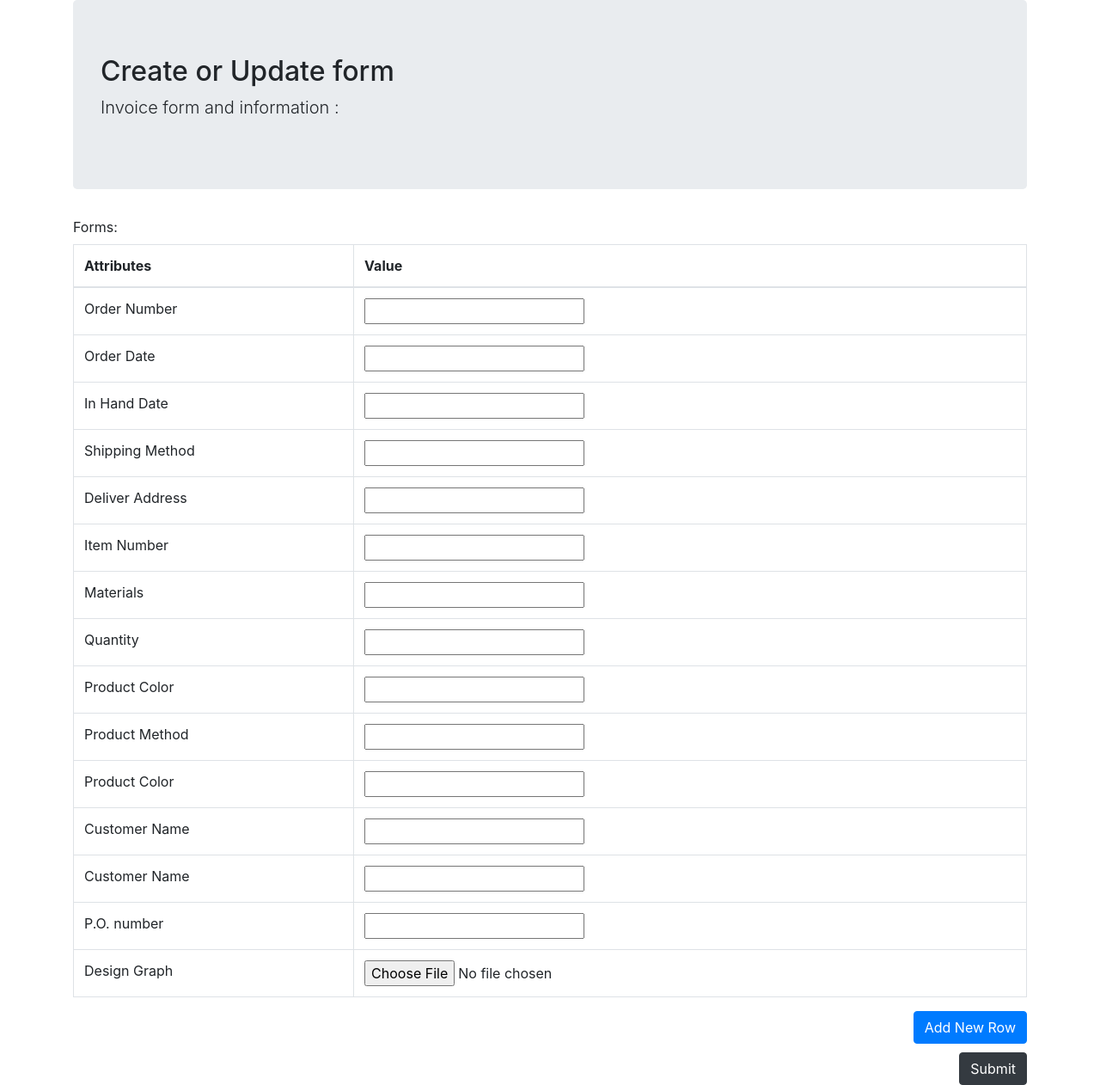
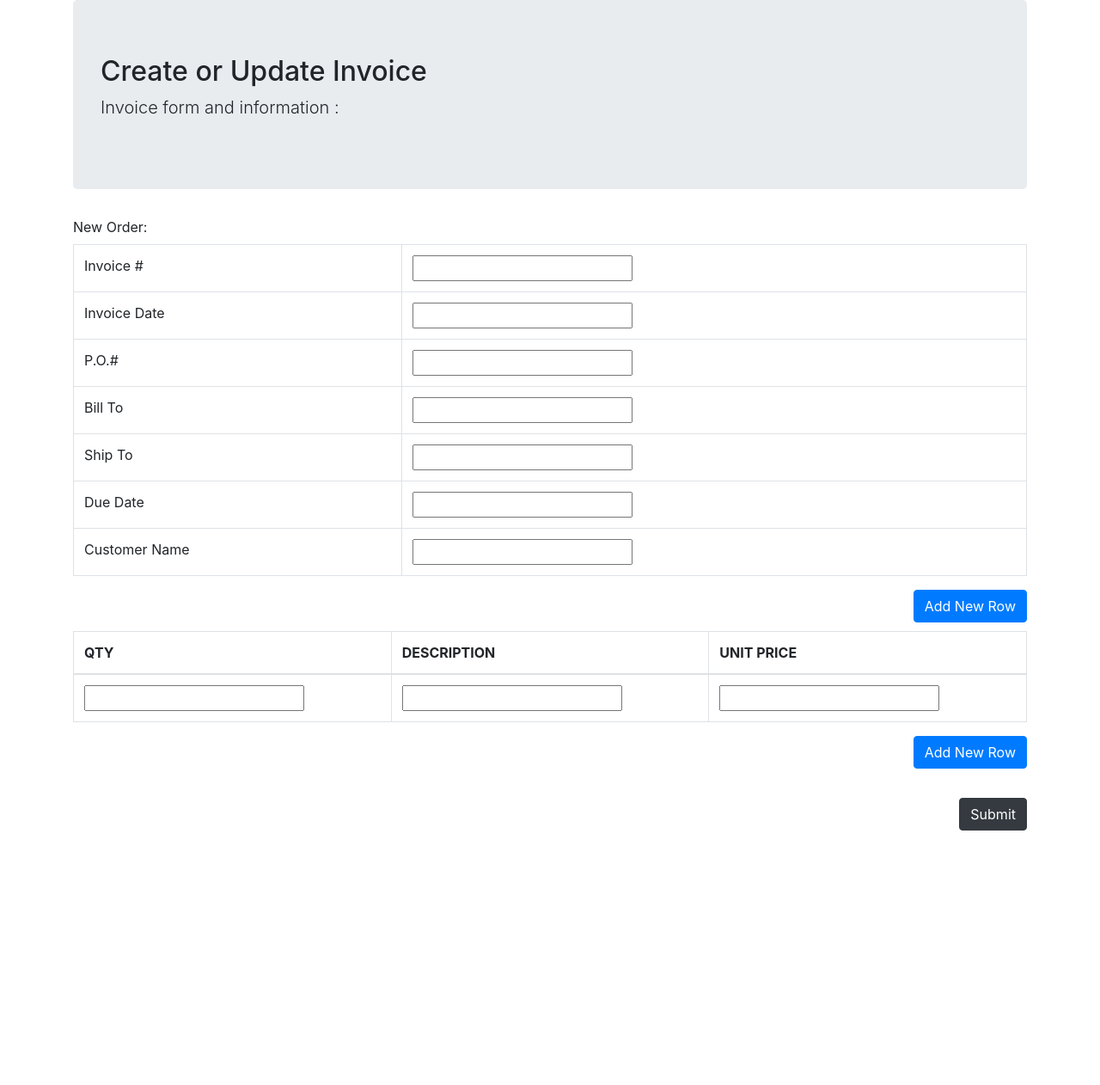
Before and after one commit to cdc542559455/webapp, a Django app: template basic_app/templates/basic_app/staff_in_usa_create_invoice.html in a window 1280 px wide. Shown: the part 56-1318 px from the top of the page at 86% size. After the commit the page ends 1022 px from the top, so only its background shows below. Run offline with Django 3.2, Linux system fonts and the light colour scheme; the template is opened without the code that fills it, so the values that code supplies are empty; some libraries are stand-ins or nearby versions; some web fonts are replaced.

Commit message:
add create invoice

```diff
--- a/basic_app/static/js/staff_in_USA.js
+++ b/basic_app/static/js/staff_in_USA.js
@@ -11,3 +11,21 @@ function addRow() {
     newRow.appendChild(newTH2);
     parent.appendChild(newRow);
 }
+
+function addDetail(){
+    var parent = document.getElementById("detailbody");
+    var newRow = document.createElement("TR");
+    var newTH1 = document.createElement("TH");
+    var newTH2 = document.createElement("TH");
+    var newTH3 = document.createElement("TH");
+    var newInput1 = document.createElement("INPUT");
+    var newInput2 = document.createElement("INPUT");
+    var newInput3 = document.createElement("INPUT");
+    newTH1.appendChild(newInput1);
+    newTH2.appendChild(newInput2);
+    newTH3.appendChild(newInput3);
+    newRow.appendChild(newTH1);
+    newRow.appendChild(newTH2);
+    newRow.appendChild(newTH3);
+    parent.appendChild(newRow);
+}
--- a/basic_app/templates/basic_app/staff_in_usa_create_invoice.html
+++ b/basic_app/templates/basic_app/staff_in_usa_create_invoice.html
@@ -6,90 +6,79 @@
     <script src="{% static 'js/staff_in_USA.js' %}"></script>
 {% endblock %}
 <div class="jumbotron">
-  <h2 id = "myh2">Create or Update form</h2>
+    <h2 id = "myh2">Create or Update Invoice</h2>
     <p class="lead" id="myp">Invoice form and information :</p>
 </div>
 
 <form action="#" method="post" id="post_form">
         {% csrf_token %}
-        <label for="npc_form">Forms: </label>
+        <label for="npc_form">New Order: </label>
         <table class="table table-bordered" >
-            <thead>
-                <tr >
-                    <th scope="col">Attributes</td>
-                    <th scope="col"> Value</td>
-                </tr>
-            </thead>
             <tbody id = "mytbody">
                 <tr>
-                    <td>Order Number</td>
+                    <td>Invoice #</td>
                     <td><input type="text" name = "1"></td>
                 </tr>
                 <tr>
-                    <td>Order Date</td>
+                    <td>Invoice Date</td>
                     <td><input type="text" name = "2"></td>
                 </tr>
                 <tr>
-                    <td>In Hand Date</td>
+                    <td>P.O.#</td>
                     <td><input type="text" name = "3"></td>
                 </tr>
                 <tr>
-                    <td>Shipping Method</td>
+                    <td>Bill To</td>
                     <td><input type="text" name = "4"></td>
                 </tr>
                 <tr>
-                    <td>Deliver Address</td>
+                    <td>Ship To</td>
                     <td><input type="text" name = "5"></td>
                 </tr>
                 <tr>
-                    <td>Item Number</td>
+                    <td>Due Date</td>
                     <td><input type="text" name = "6"></td>
                 </tr>
                 <tr>
-                    <td>Materials</td>
+                    <td>Customer Name</td>
                     <td><input type="text" name = "7"></td>
                 </tr>
-                <tr>
-                    <td>Quantity</td>
-                    <td><input type="text" name = "8"></td>
-                </tr>
-                <tr>
-                    <td>Product Color</td>
-                    <td><input type="text" name = "9"></td>
-                </tr>
-                <tr>
-                    <td>Product Method</td>
-                    <td><input type="text" name = "10"></td>
-                </tr>
-                <tr>
-                    <td>Product Color</td>
-                    <td><input type="text" name = "11"></td>
-                </tr>
-                <tr>
-                    <td>Customer Name</td>
-                    <td><input type="text" name = "12"></td>
-                </tr>
-                <tr>
-                    <td>Customer Name</td>
-                    <td><input type="text" name = "13"></td>
-                </tr>
-                <tr>
-                    <td>P.O. number</td>
-                    <td><input type="text" name = "13"></td>
-                </tr>
-                <tr>
-                    <td>Design Graph</td>
-                    <td><input type="file" name ="14" accept="image/"></td>
-                </tr>
+
             </tbody>
         </table>
             <input type="button" align="right" class="btn btn-primary float-right" value="Add New Row" onclick="addRow();" id="add-row">
         </br>
         </br>
+
+        <table class="table table-bordered" >
+            <thead>
+                <tr >
+                    <th scope="col">QTY</td>
+                    <th scope="col">DESCRIPTION</td>
+                    <th scope="col">UNIT PRICE</th>
+                </tr>
+            </thead>
+            <tbody id = "detailbody">
+                <tr>
+                    <td><input type="text" name = "8"></td>
+                    <td><input type="text" name = "9"></td>
+                    <td><input type="text" name = "10"></td>
+                </tr>
+            </tbody>
+        </table>
+        <input type="button" align="right" class="btn btn-primary float-right" value="Add New Row" onclick="addDetail();" id="add-row">
+        </br>
+        </br>
+        </br>
+
         <!-- comment this out to actually submit -->
         <input type="button" class="btn btn-dark float-right" value="Submit">
 
         <!-- uncomment this to actually submit -->
         <!-- <input type="submit" value="Submit"> -->
     </form>
+     </br>
+    </br>
+    </br>
+    </br>
 {% endblock %}
--- a/basic_app/templates/basic_app/staff_in_usa_order_page.html
+++ b/basic_app/templates/basic_app/staff_in_usa_order_page.html
@@ -25,10 +25,10 @@
           </tr>
         </thead>
         <tbody>
-           {% for order in list_all_order %}
+            {% for order in list_all_order %}
                 <tr>
                   {% for subitem in order %}
-                   <td>{{subitem}}</td>
+                    <td>{{subitem}}</td>
                   {% endfor %}
                   <td style="width: 150px">
                         <button type="button"
@@ -42,7 +42,7 @@
                           <span class="glyphicon glyphicon-trash"></span> Delete
                         </button>
                       </td>
-                   </tr>
+                    </tr>
                   {% empty %}
                   <tr>
                       <td colspan="8" class="text-center bg-warning">No order</td>
```
Also changed, not shown: db.sqlite3. Lines whose indentation alone changed are shown as unchanged.
